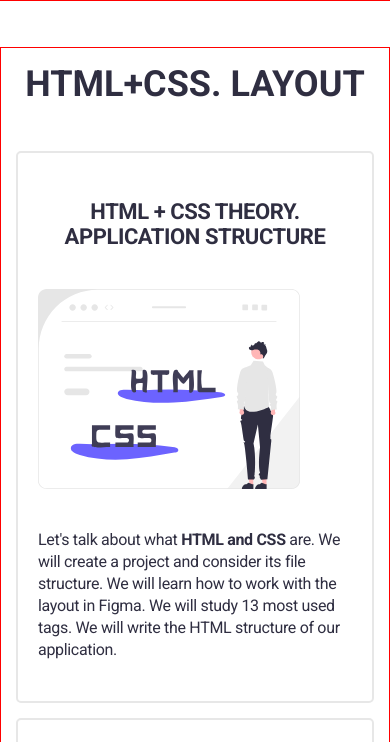
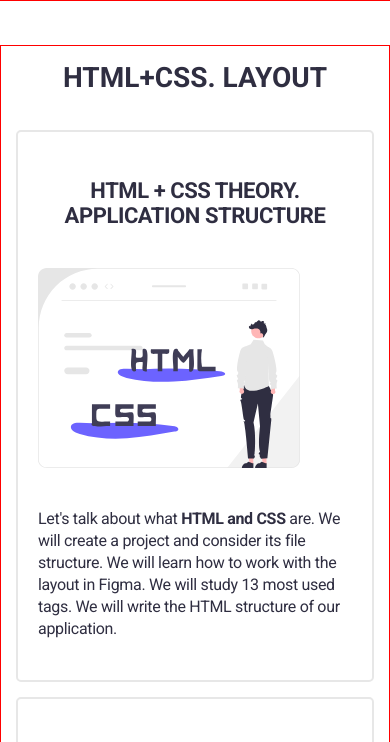
Before and after one commit to KaninGleb/Layout-achievement, a plain HTML site: page index.html in a window 390 px wide. Shown: the part 79-821 px from the top of the page. Drawn offline with Linux system fonts and the light colour scheme.

Commit message:
Responsive media adaptation for mobiles has been added

```diff
--- a/styles.css
+++ b/styles.css
@@ -75,7 +75,7 @@ h1 {
     width: 330px;
     height: 552px;
     background-color: #ffffff;
-    padding : 46px 20px;
+    padding: 46px 20px;
     flex-grow: 1;
 }
 
@@ -145,3 +145,14 @@ footer img {
         margin-bottom: 46px;
     }
 }
+
+@media screen and (max-width: 576px) {
+    .main-section {
+        padding-top: 44px;
+    }
+
+    h1 {
+        font-size: 28px;
+        margin-bottom: 36px;
+    }
+}
```
